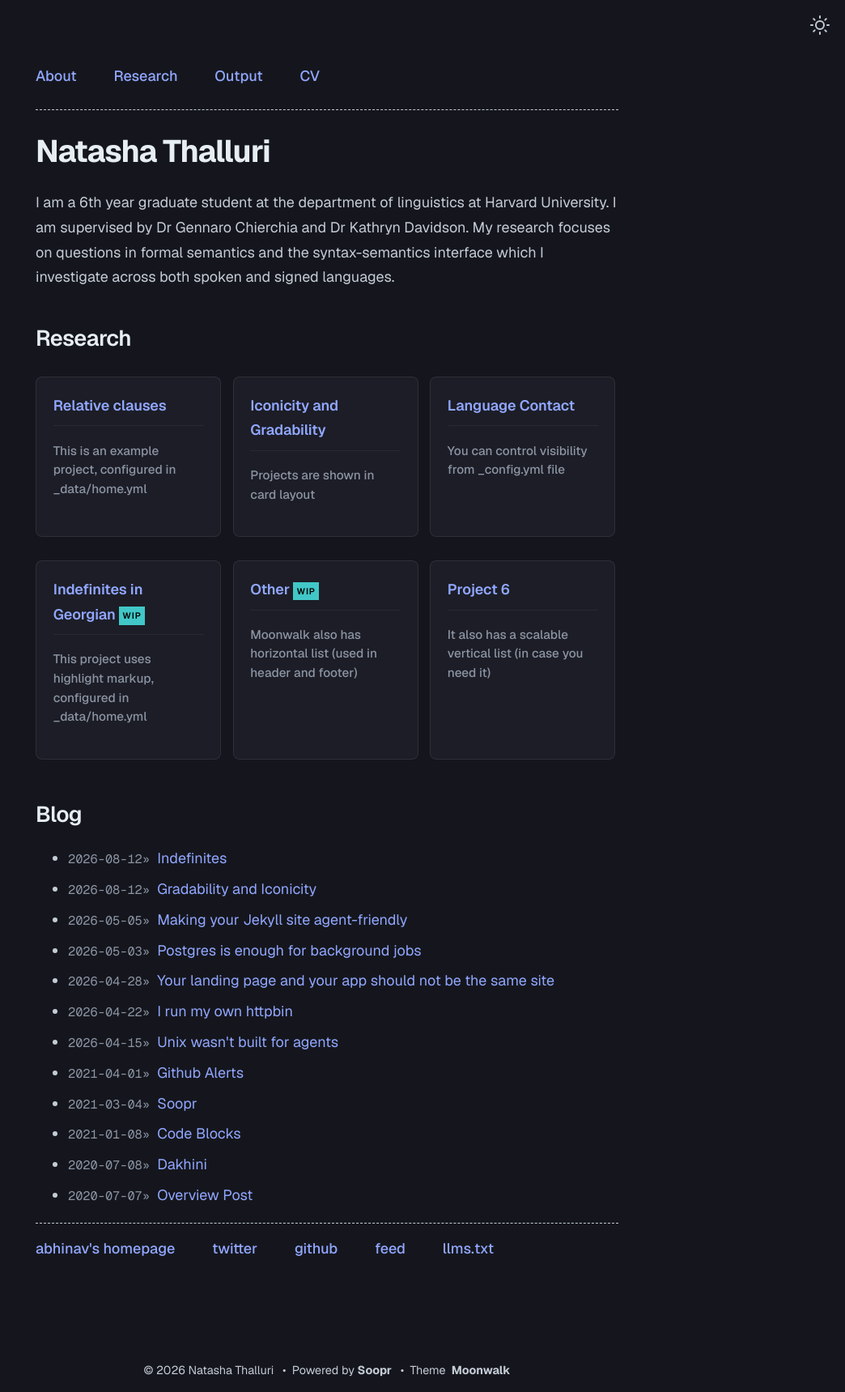
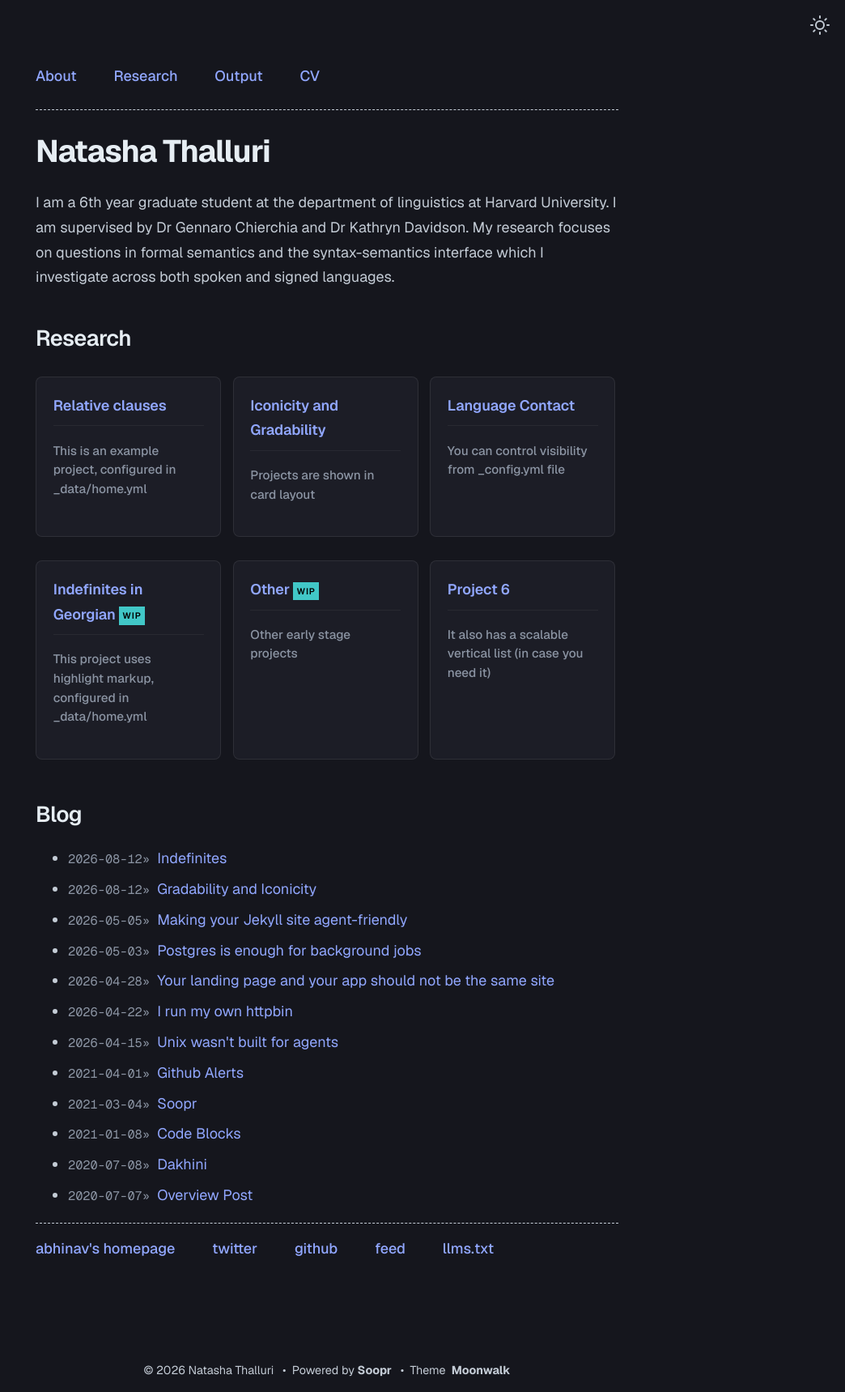
Before and after one commit to nthalluri/natasha-thalluri, a Jekyll site: the page built from index.md, in a window 1280 px wide. Shown: the whole page at 81% size, without its empty margins (236-1280 px from the left). Built offline with Jekyll 4.4.1, drawn with Linux system fonts in a browser that asks for light colours.

Commit message:
Update description for 'Other' project entry

```diff
--- a/_data/home.yml
+++ b/_data/home.yml
@@ -32,7 +32,7 @@ project_entries:
 
   - title: Other
     url: overview-post
-    desc: Moonwalk also has horizontal list (used in header and footer)
+    desc: Other early stage projects
     highlight: WIP
 
   - title: Project 6
```
